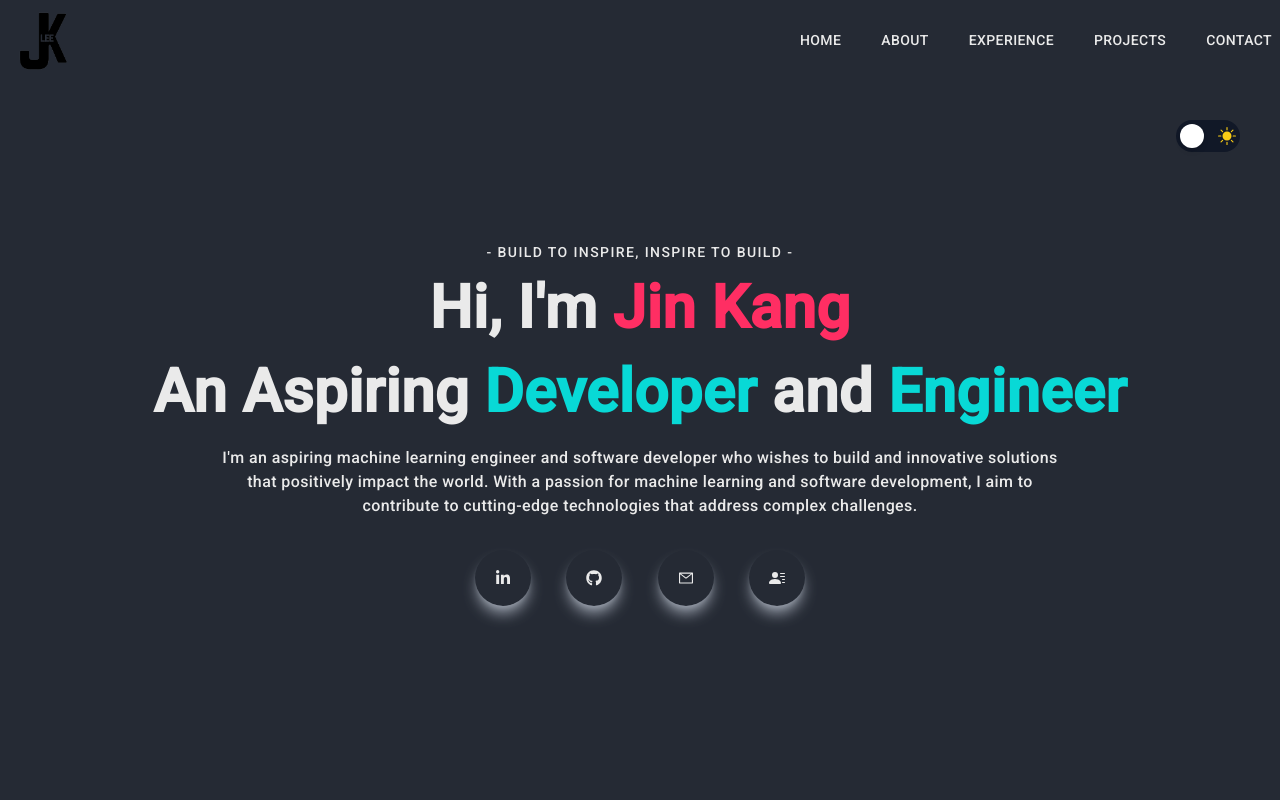
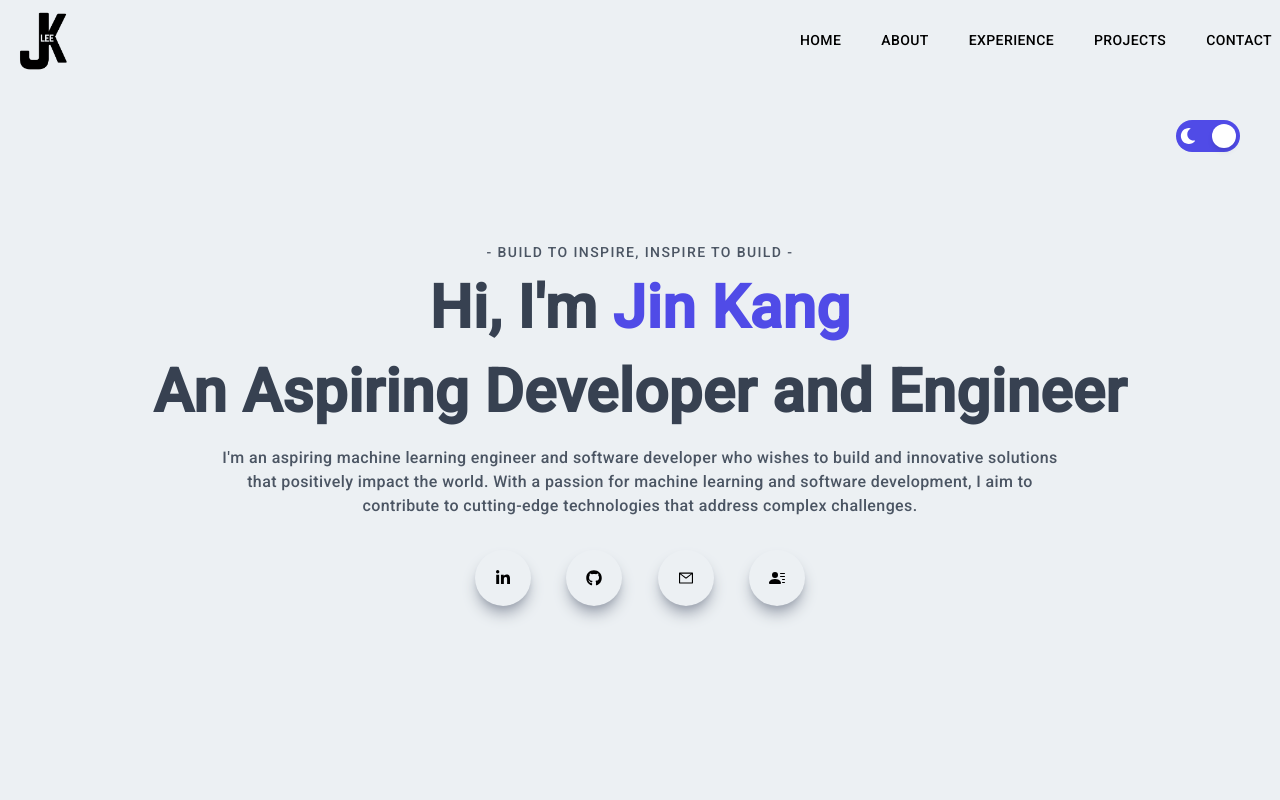
Before and after one commit to Jin-Kang-Lee/Portfolio-Website, a Next.js app: page / in a window 1280 px wide. Shown: the top 800 px of the page. Built offline with nearby package versions, Linux system fonts and the light colour scheme.

Commit message:
Update ThemeToggle.jsx

```diff
--- a/components/ThemeToggle.jsx
+++ b/components/ThemeToggle.jsx
@@ -5,11 +5,11 @@ import { FaMoon } from 'react-icons/fa';
 import { BsSunFill } from 'react-icons/bs';
 
 const ThemeToggle = () => {
-    const [darkMode, setDarkMode] = useState(true)
+    const [darkMode, setDarkMode] = useState(false)
 
     useEffect(() => {
         const theme = localStorage.getItem("theme")
-        if (theme === "dark") setDarkMode(true)
+        if (theme === "dark") setDarkMode(false)
     }, [])
 
     useEffect(() => {
```
